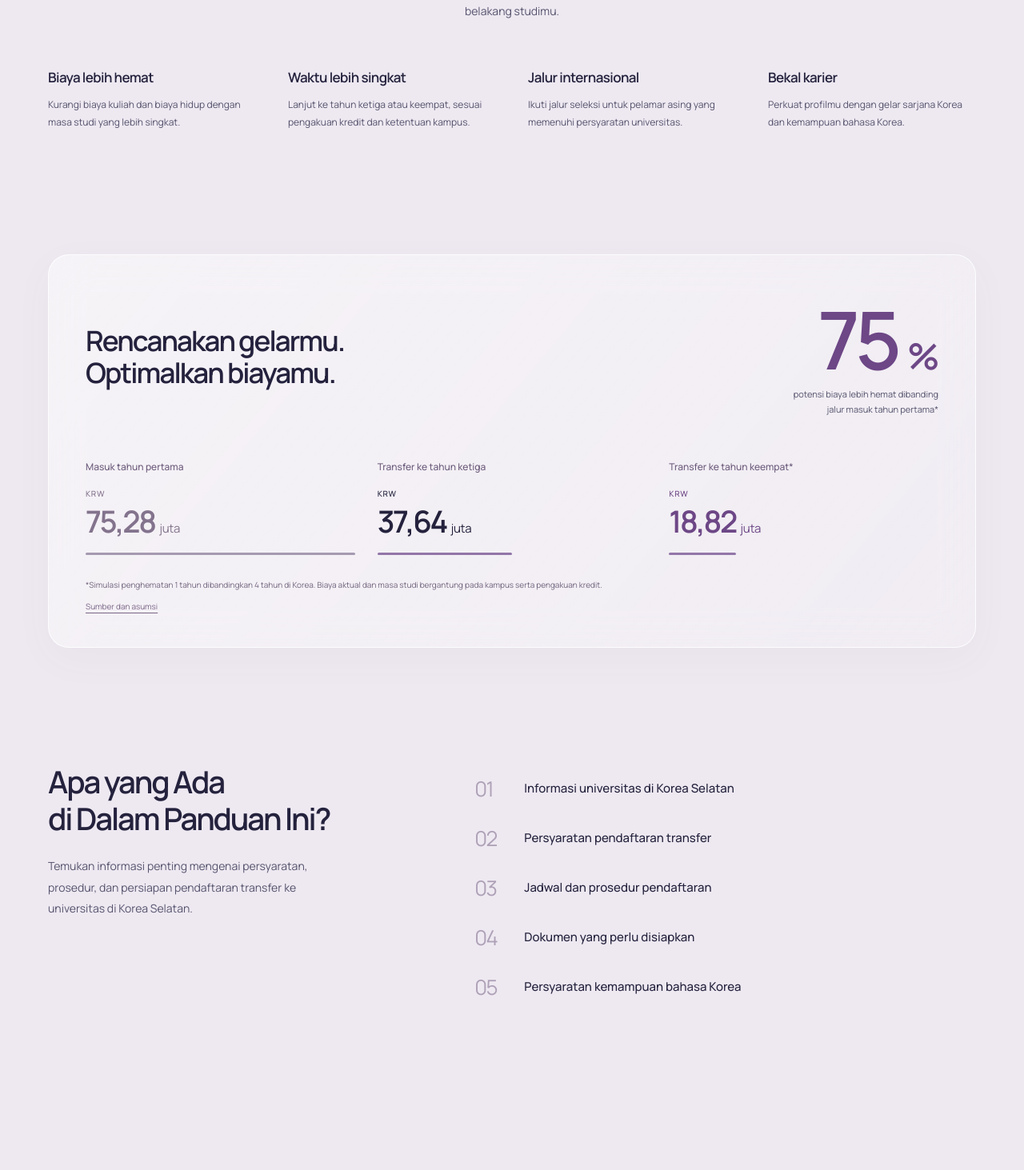
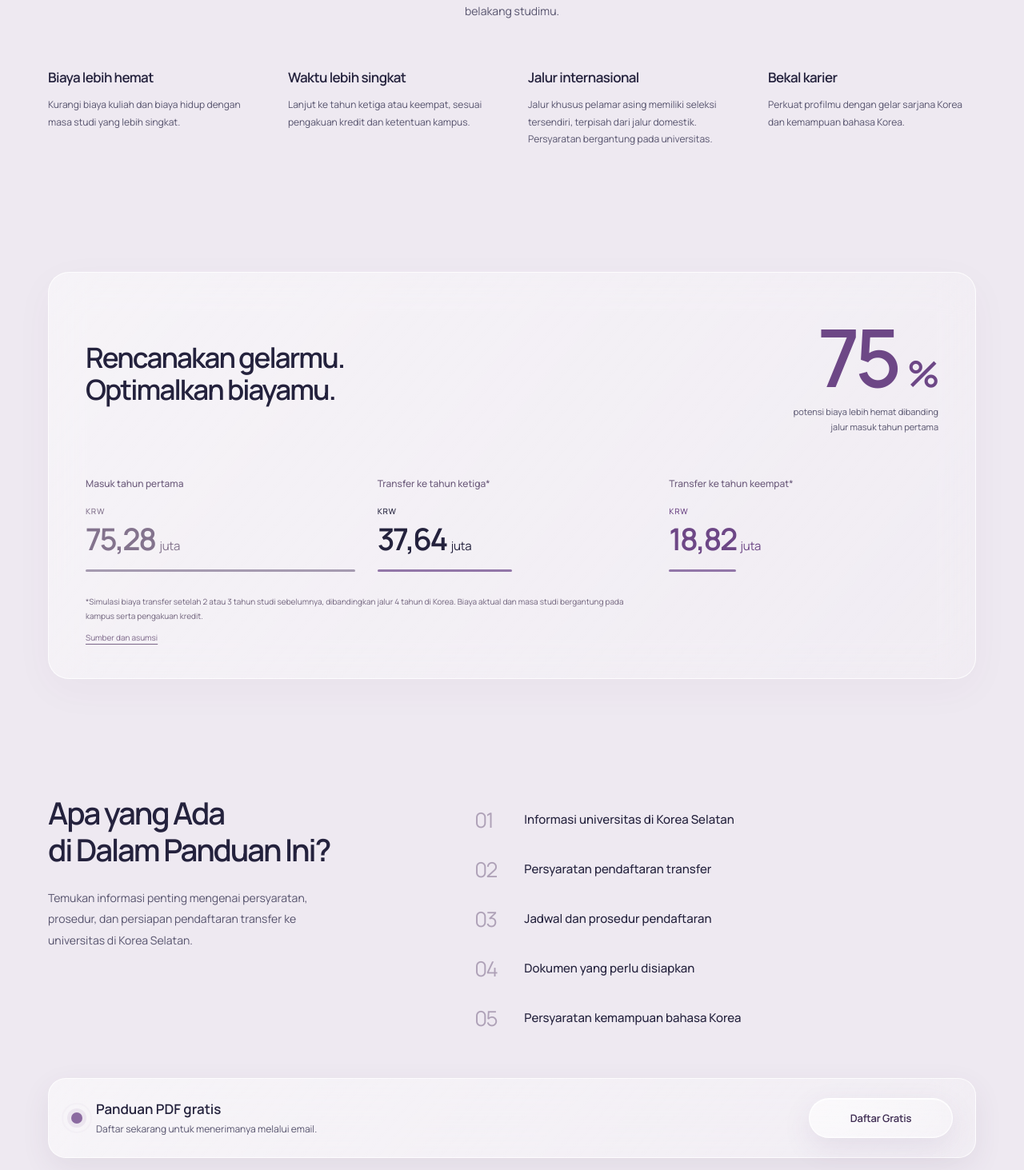
Before and after one commit to OverWindow/UNIGATE-November, a Next.js app in the folder frontend/: page / in a window 1280 px wide. Shown: the part 947-2410 px from the top of the page at 80% size. Built offline with nearby package versions, Linux system fonts and the light colour scheme; no server answers.

Commit message:
1102 refine free guide CTA and university links

```diff
--- a/frontend/src/app/page.tsx
+++ b/frontend/src/app/page.tsx
@@ -15,7 +15,7 @@ export default function Home() {
 <canvas id="ambient-dots" aria-hidden="true"></canvas>
 <main>
 <section className="hero" aria-labelledby="hero-title">
-<div><h1 id="hero-title">Mau Lanjut Kuliah <span>di Korea Selatan?</span></h1><p className="hero-subtitle">Dapatkan Panduan Transfer ke Universitas Korea!</p><button className="primary" type="button" data-open-guide>Dapatkan Panduan PDF</button></div>
+<div><h1 id="hero-title">Mau Lanjut Kuliah <span>di Korea Selatan?</span></h1><p className="hero-subtitle">Dapatkan Panduan Transfer ke Universitas Korea!</p><button className="primary" type="button" data-open-guide>Dapatkan Panduan PDF Gratis</button></div>
 <div className="character-stage" role="img" aria-label="Karakter krom interaktif yang mengikuti gerakan penunjuk">
 <div className="orbital orbital-one"></div><div className="orbital orbital-two"></div><div className="orbit-dot"></div><div className="character-shadow"></div>
 <div className="character-float"><div className="character-tilt"><svg className="character" viewBox="0 0 420 420" fill="none" aria-hidden="true">
@@ -37,27 +37,31 @@ export default function Home() {
 </div>
 </section>
 
-<section className="transfer-story" aria-labelledby="transfer-title"><div className="story-heading"><h2 id="transfer-title">Gelar sarjana Korea.<br /><span>Jalur yang lebih efisien.</span></h2><p>Lanjutkan pendidikanmu di Korea dengan jalur transfer yang sesuai dengan latar belakang studimu.</p></div><div className="transfer-reasons"><article><h3>Biaya lebih hemat</h3><p>Kurangi biaya kuliah dan biaya hidup dengan masa studi yang lebih singkat.</p></article><article><h3>Waktu lebih singkat</h3><p>Lanjut ke tahun ketiga atau keempat, sesuai pengakuan kredit dan ketentuan kampus.</p></article><article><h3>Jalur internasional</h3><p>Ikuti jalur seleksi untuk pelamar asing yang memenuhi persyaratan universitas.</p></article><article><h3>Bekal karier</h3><p>Perkuat profilmu dengan gelar sarjana Korea dan kemampuan bahasa Korea.</p></article></div></section>
+<section className="transfer-story" aria-labelledby="transfer-title"><div className="story-heading"><h2 id="transfer-title">Gelar sarjana Korea.<br /><span>Jalur yang lebih efisien.</span></h2><p>Lanjutkan pendidikanmu di Korea dengan jalur transfer yang sesuai dengan latar belakang studimu.</p></div><div className="transfer-reasons"><article><h3>Biaya lebih hemat</h3><p>Kurangi biaya kuliah dan biaya hidup dengan masa studi yang lebih singkat.</p></article><article><h3>Waktu lebih singkat</h3><p>Lanjut ke tahun ketiga atau keempat, sesuai pengakuan kredit dan ketentuan kampus.</p></article><article><h3>Jalur internasional</h3><p>Jalur khusus pelamar asing memiliki seleksi tersendiri, terpisah dari jalur domestik. Persyaratan bergantung pada universitas.</p></article><article><h3>Bekal karier</h3><p>Perkuat profilmu dengan gelar sarjana Korea dan kemampuan bahasa Korea.</p></article></div></section>
 <section className="cost-story" aria-labelledby="cost-title">
-<div className="cost-intro"><div><h2 id="cost-title">Rencanakan gelarmu.<br />Optimalkan biayamu.</h2></div><div className="saving"><strong>75<span>%</span></strong><p>potensi biaya lebih hemat dibanding jalur <span className="text-phrase">masuk tahun pertama*</span></p></div></div>
+<div className="cost-intro"><div><h2 id="cost-title">Rencanakan gelarmu.<br />Optimalkan biayamu.</h2></div><div className="saving"><strong>75<span>%</span></strong><p>potensi biaya lebih hemat dibanding jalur <span className="text-phrase">masuk tahun pertama</span></p></div></div>
 <div className="cost-comparison" aria-label="Perbandingan simulasi biaya jalur masuk tahun pertama dan transfer">
 <div className="cost-option"><p className="cost-route">Masuk <span className="text-phrase">tahun pertama</span></p><p className="cost-amount"><span>KRW</span>75,28 <small>juta</small></p></div>
-<div className="cost-option"><p className="cost-route">Transfer ke <span className="text-phrase">tahun ketiga</span></p><p className="cost-amount"><span>KRW</span>37,64 <small>juta</small></p></div>
+<div className="cost-option"><p className="cost-route">Transfer ke <span className="text-phrase">tahun ketiga*</span></p><p className="cost-amount"><span>KRW</span>37,64 <small>juta</small></p></div>
 <div className="cost-option"><p className="cost-route">Transfer ke <span className="text-phrase">tahun keempat*</span></p><p className="cost-amount"><span>KRW</span>18,82 <small>juta</small></p></div>
 </div>
-<p className="cost-note">*Simulasi penghematan 1 tahun dibandingkan 4 tahun di Korea. Biaya aktual dan masa studi bergantung pada kampus serta pengakuan kredit.</p><details className="cost-details"><summary>Sumber dan asumsi</summary><p>Per tahun: kuliah KRW 6,82 juta dan biaya hidup KRW 12 juta. Tidak termasuk studi sebelumnya, kursus bahasa, perjalanan, atau visa. Transfer tahun keempat tersedia hanya pada program tertentu.</p><div className="source-links"><a href="https://studyinkorea.go.kr/en/plan/abroadExpenses.do" target="_blank" rel="noopener noreferrer">Biaya kuliah</a><a href="https://studyinkorea.go.kr/en/life/livingExpense.do" target="_blank" rel="noopener noreferrer">Biaya hidup</a><a href="https://www.studyinkorea.go.kr/ko/plan/schoolType.do" target="_blank" rel="noopener noreferrer">Jalur transfer</a></div></details>
+<p className="cost-note">*Simulasi biaya transfer setelah 2 atau 3 tahun studi sebelumnya, dibandingkan jalur 4 tahun di Korea. Biaya aktual dan masa studi bergantung pada kampus serta pengakuan kredit.</p><details className="cost-details"><summary>Sumber dan asumsi</summary><p>Per tahun: kuliah KRW 6,82 juta dan biaya hidup KRW 12 juta. Tidak termasuk studi sebelumnya, kursus bahasa, perjalanan, atau visa. Ketersediaan transfer tahun ketiga atau keempat bergantung pada program.</p><div className="source-links"><a href="https://studyinkorea.go.kr/en/plan/abroadExpenses.do" target="_blank" rel="noopener noreferrer">Biaya kuliah</a><a href="https://studyinkorea.go.kr/en/life/livingExpense.do" target="_blank" rel="noopener noreferrer">Biaya hidup</a><a href="https://www.studyinkorea.go.kr/ko/plan/schoolType.do" target="_blank" rel="noopener noreferrer">Jalur transfer</a></div></details>
 </section>
 
-<section className="contents" aria-labelledby="contents-title"><div><h2 id="contents-title"><span className="text-phrase">Apa yang Ada</span> <span className="text-phrase">di Dalam</span> <span className="text-phrase">Panduan Ini?</span></h2><p className="section-copy">Temukan informasi penting mengenai persyaratan, prosedur, dan persiapan pendaftaran transfer ke universitas di Korea Selatan.</p></div><ol className="topics"><li><span className="topic-number" aria-hidden="true">01</span><span className="topic-name">Informasi universitas <span className="text-phrase">di Korea Selatan</span></span></li><li><span className="topic-number" aria-hidden="true">02</span><span className="topic-name">Persyaratan <span className="text-phrase">pendaftaran transfer</span></span></li><li><span className="topic-number" aria-hidden="true">03</span><span className="topic-name">Jadwal dan prosedur pendaftaran</span></li><li><span className="topic-number" aria-hidden="true">04</span><span className="topic-name">Dokumen yang perlu disiapkan</span></li><li><span className="topic-number" aria-hidden="true">05</span><span className="topic-name">Persyaratan kemampuan <span className="text-phrase">bahasa Korea</span></span></li></ol></section>
+<section className="contents" aria-labelledby="contents-title">
+  <div><h2 id="contents-title"><span className="text-phrase">Apa yang Ada</span> <span className="text-phrase">di Dalam</span> <span className="text-phrase">Panduan Ini?</span></h2><p className="section-copy">Temukan informasi penting mengenai persyaratan, prosedur, dan persiapan pendaftaran transfer ke universitas di Korea Selatan.</p></div>
+  <ol className="topics"><li><span className="topic-number" aria-hidden="true">01</span><span className="topic-name">Informasi universitas <span className="text-phrase">di Korea Selatan</span></span></li><li><span className="topic-number" aria-hidden="true">02</span><span className="topic-name">Persyaratan <span className="text-phrase">pendaftaran transfer</span></span></li><li><span className="topic-number" aria-hidden="true">03</span><span className="topic-name">Jadwal dan prosedur pendaftaran</span></li><li><span className="topic-number" aria-hidden="true">04</span><span className="topic-name">Dokumen yang perlu disiapkan</span></li><li><span className="topic-number" aria-hidden="true">05</span><span className="topic-name">Persyaratan kemampuan <span className="text-phrase">bahasa Korea</span></span></li></ol>
+  <div className="guide-prompt"><div className="prompt-message"><span className="prompt-beacon" aria-hidden="true"></span><p><strong>Panduan PDF gratis</strong><span>Daftar sekarang untuk menerimanya melalui email.</span></p></div><button className="primary" type="button" data-open-guide>Daftar Gratis</button></div>
+</section>
 <section className="universities" id="universities" aria-label="Universitas di Korea Selatan"><div className="university-pin"><div className="university-heading"><h2>Temukan kampus tujuanmu.</h2><p>Informasi universitas di Korea Selatan</p></div><div className="university-window" tabIndex={0} role="region" aria-label="Daftar universitas. Gunakan tombol panah untuk menjelajah."><div className="university-track">{universities.map(item => (
   <article className="university-card" key={item.name}>
     <img src={item.image} alt={item.alt} loading="lazy" />
-    <div className="university-copy"><h3>{item.name}</h3><p>{item.description}</p>
+    <div className="university-copy"><h3><a href={item.website} target="_blank" rel="noopener noreferrer">{item.name}</a></h3><p>{item.description}</p>
       <p className="photo-credit"><a href={item.source} target="_blank" rel="noopener noreferrer">{`Foto: ${item.author}`}</a>{" / "}<a href={item.license} target="_blank" rel="noopener noreferrer">{item.licenseLabel}</a></p>
     </div>
   </article>
 ))}</div></div><div className="university-meta"><div className="university-more"><button className="text-link" type="button" data-open-stats>Lihat selengkapnya</button></div><p className="university-counter" aria-label="Kartu 1 dari 10"><span>01</span>/{String(universities.length).padStart(2, "0")}</p></div></div></section>
-<section className="cta" aria-labelledby="cta-title"><div><h2 id="cta-title">Mulai Persiapan Kuliahmu Sekarang!</h2></div><button className="primary" type="button" data-open-guide>Dapatkan Panduan PDF</button></section>
+<section className="cta" aria-labelledby="cta-title"><div><h2 id="cta-title">Mulai Persiapan Kuliahmu Sekarang!</h2></div><button className="primary" type="button" data-open-guide>Dapatkan Panduan PDF Gratis</button></section>
 </main>
 <footer className="site-footer"><p className="footer-name">UNIGATE</p><p>Platform pembelajaran bahasa Korea dan penghubung transfer universitas.</p><p>Merek terdaftar di Indonesia: IDM001488588.</p></footer>
 <TransferRequest />
--- a/frontend/src/lib/survey.ts
+++ b/frontend/src/lib/survey.ts
@@ -4,6 +4,7 @@ export const educationTypes = [
 ] as const;
 
 export const surveyCopy = {
+  description: "Daftar sekarang. Panduan transfer universitas dalam format PDF akan dikirim ke email Anda dalam beberapa minggu.",
   email: "Email", emailPlaceholder: "Masukkan alamat email Anda", age: "Usia", agePlaceholder: "Contoh: 20",
   education: "Pendidikan Terakhir", educationPlaceholder: "Pilih jenis pendidikan",
   university: "Universitas Tujuan (Opsional)", universityPlaceholder: "Masukkan universitas yang Anda minati",
--- a/frontend/src/styles/index.css
+++ b/frontend/src/styles/index.css
@@ -50,7 +50,7 @@ html{overflow-x:clip}.hero{padding-top:78px;padding-bottom:50px;min-height:640px
 /* Existing request fields use the reference dialog's glass surface and controls. */
 #guide-dialog{width:min(440px,calc(100% - 32px));max-height:calc(100dvh - 32px);overflow:hidden;padding:28px}
 #guide-dialog .modal-title{font-size:24px;line-height:1.2;margin:0;padding-right:20px}
-#guide-dialog .modal-copy{font-size:12px;line-height:1.5;margin:12px 0 18px}
+#guide-dialog .modal-copy{font-size:12px;line-height:1.5;margin:16px 0 20px}
 #guide-dialog label{font-size:11px;line-height:1.4;margin-bottom:5px}
 #guide-dialog input{min-height:44px;padding:10px 12px;font-size:13px}
 #guide-dialog form>.primary{min-height:46px;padding:10px 20px;margin-top:18px}
@@ -123,3 +123,24 @@ html{overflow-x:clip}.hero{padding-top:78px;padding-bottom:50px;min-height:640px
   .contents{width:calc(100% - 16px);max-width:340px;margin-inline:auto;text-align:left;align-self:center}
   .cost-option::after{grid-column:1/-1;margin-top:5px}
 }
+
+.contents{row-gap:24px}
+.guide-prompt{grid-column:1/-1;display:flex;align-items:center;justify-content:space-between;gap:28px;margin-top:20px;padding:24px 28px;border:1px solid #ffffffc9;border-radius:22px;background:linear-gradient(130deg,#ffffff86,#ffffff37);-webkit-backdrop-filter:blur(24px);backdrop-filter:blur(24px);box-shadow:0 12px 36px #5b386015}
+.prompt-message{display:flex;align-items:center;gap:17px;min-width:0}
+.prompt-message p{font-size:12px;line-height:1.5;color:var(--muted)}
+.prompt-message strong{display:block;font-size:17px;line-height:1.35;color:var(--ink);font-weight:var(--strong)}
+.prompt-message p span{display:block;margin-top:5px}
+.prompt-beacon{position:relative;width:14px;height:14px;flex:0 0 14px;border-radius:50%;background:#8b6aa0;box-shadow:0 0 0 5px #8b6aa01b}
+.prompt-beacon::after{content:"";position:absolute;inset:-7px;border:1px solid #8b6aa080;border-radius:50%;opacity:0}
+.guide-prompt.is-visible .prompt-beacon::after{animation:prompt-pulse 2.8s ease-out infinite}
+@keyframes prompt-pulse{0%{transform:scale(.65);opacity:.7}70%,100%{transform:scale(1.45);opacity:0}}
+.guide-prompt .primary{min-width:180px;min-height:50px;padding:12px 22px;font-size:13px;flex-shrink:0}
+.university-copy h3 a{text-decoration:underline;text-decoration-color:#80658f6b;text-decoration-thickness:1px;text-underline-offset:5px;transition:text-decoration-color .2s}
+.university-copy h3 a:hover{text-decoration-color:currentColor}
+@media(max-width:650px){
+  .guide-prompt{flex-direction:column;align-items:stretch;gap:18px;margin-top:36px;padding:22px 20px}
+  .prompt-message{align-items:flex-start;gap:14px}
+  .prompt-message strong{font-size:15px}
+  .prompt-message p{font-size:11px}
+  .guide-prompt .primary{width:100%;min-width:0}
+}
```
Also changed, not shown: frontend/src/components/TransferRequest/index.tsx (+6 -4 lines), frontend/src/lib/landing/universities.json (+10 -0 lines), 1 other file (tests, documents, lock files or other folders).
